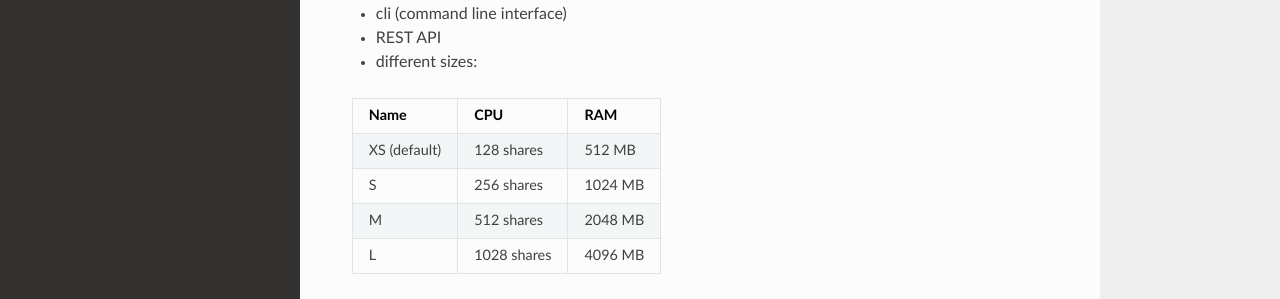
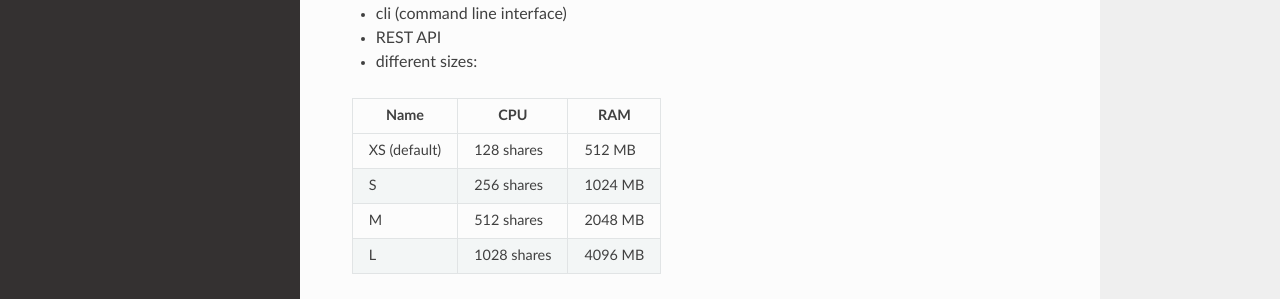
Before and after one commit to runadock/docs, an MkDocs documentation site: the page built from docs/Introduction.md, in a window 1280 px wide. Shown: the part 438-737 px from the top of the page. Built offline with MkDocs 1.6.1, drawn with Linux system fonts in a browser that asks for light colours; nearby versions of some CDN libraries; old or Windows-style settings are respelled for this version of MkDocs.

```diff
--- a/docs/Introduction.md
+++ b/docs/Introduction.md
@@ -19,12 +19,23 @@ Features
 * REST API
 * different sizes:
 
-| Name         | CPU         | RAM     |
-| -------      | --------    | ------- |
-| XS (default) | 128 shares  | 512 MB  |
-| S            | 256 shares  | 1024 MB |
-| M            | 512 shares  | 2048 MB |
-| L            | 1028 shares | 4096 MB |
+<table>
+  <tr>
+    <th>Name</th><th>CPU</th><th>RAM</th>
+  </tr>
+  <tr>
+    <td>XS (default)</td><td>128 shares</td><td>512 MB</td>
+  </tr>
+  <tr>
+    <td>S</td><td>256 shares</td><td>1024 MB</td>
+  </tr>
+  <tr>
+    <td>M</td><td>512 shares</td><td>2048 MB</td>
+  </tr>
+  <tr>
+    <td>L</td><td>1028 shares</td><td>4096 MB</td>
+  </tr>
+</table>
 
 * different plans: shared IPv4 addresses and dedicated IPv4 addresses
 * disk space: 5 GB for all sizes
```
